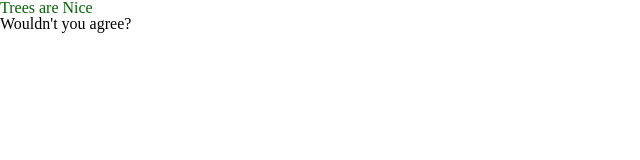
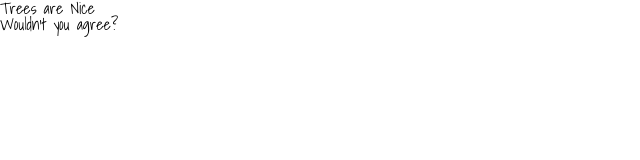
Before and after one commit to EleilaB/pt-3-deployment-eb, a website: page public/index.html in a window 1280 px wide. Shown: the full height of the page, 0-640 px from the left. Drawn offline with Linux system fonts and the light colour scheme.

Commit message:
removed all css, removed all html ids, added font from google

```diff
--- a/public/index.css
+++ b/public/index.css
@@ -1,9 +1,3 @@
-h1.dark-green {
-    color: rgb(6, 99, 6);
-    align-self: center;
+body {
+    font-family: 'Shadows Into Light', cursive;
 };
-
-p.yellow-green {
-    color: rgb(118, 173, 8);
-    align-self: center;
-};
--- a/public/index.html
+++ b/public/index.html
@@ -6,12 +6,15 @@
     <meta name="viewport" content="width=device-width, initial-scale=1.0">
     <link rel="stylesheet" href="stylereset.css">
     <link rel="stylesheet" href="index.css">
+    <link rel="preconnect" href="https://fonts.googleapis.com">
+    <link rel="preconnect" href="https://fonts.gstatic.com" crossorigin>
+    <link href="https://fonts.googleapis.com/css2?family=Shadows+Into+Light&display=swap" rel="stylesheet">
     <title>Document</title>
 </head>
 <body>
     <div>
-        <h1 class="dark-green">Trees are Nice</h1>
-        <p class="yellow-green">Wouldn't you agree?</p>
+        <h1>Trees are Nice</h1>
+        <p">Wouldn't you agree?</p>
     </div>
 </body>
 </html>
```
